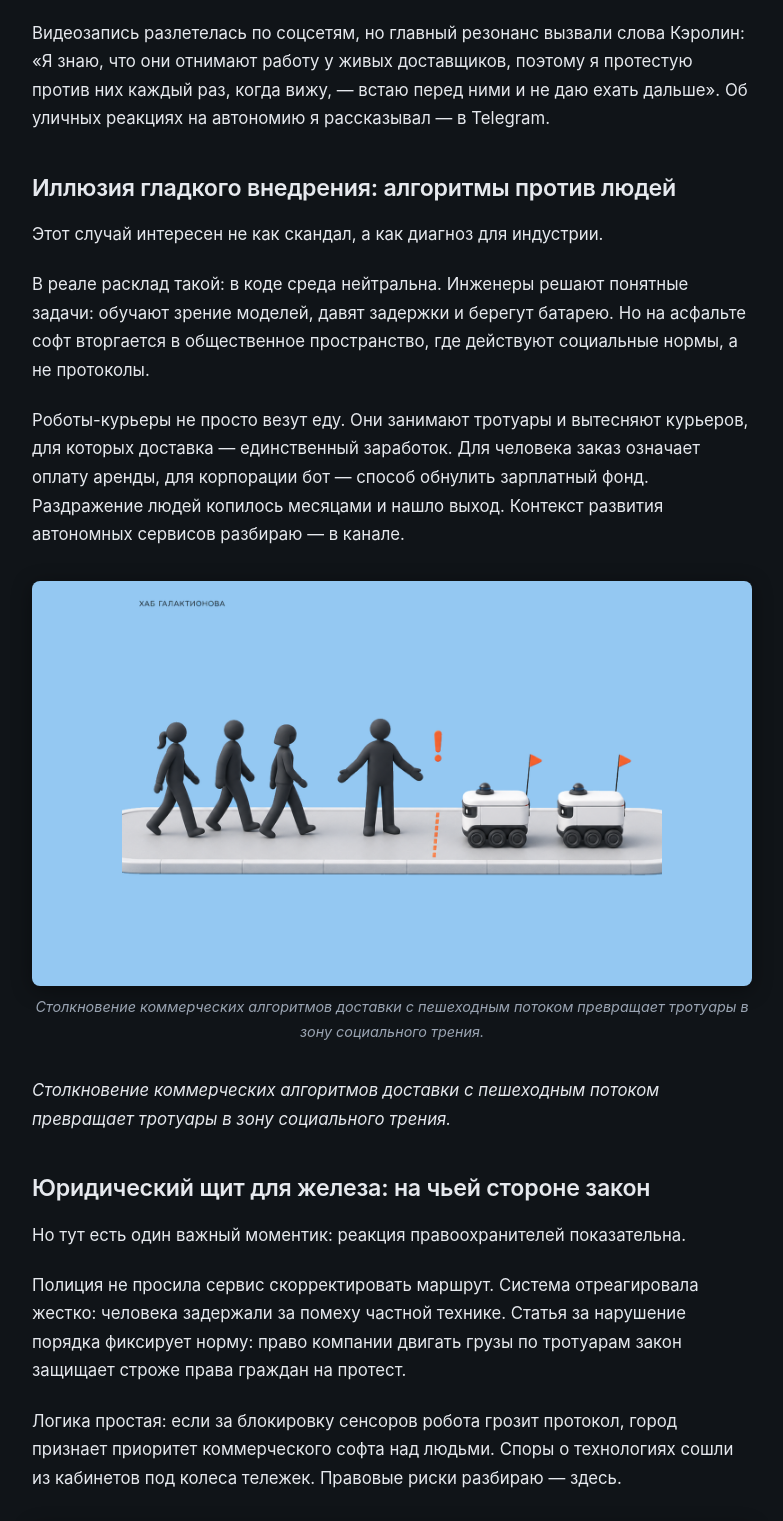
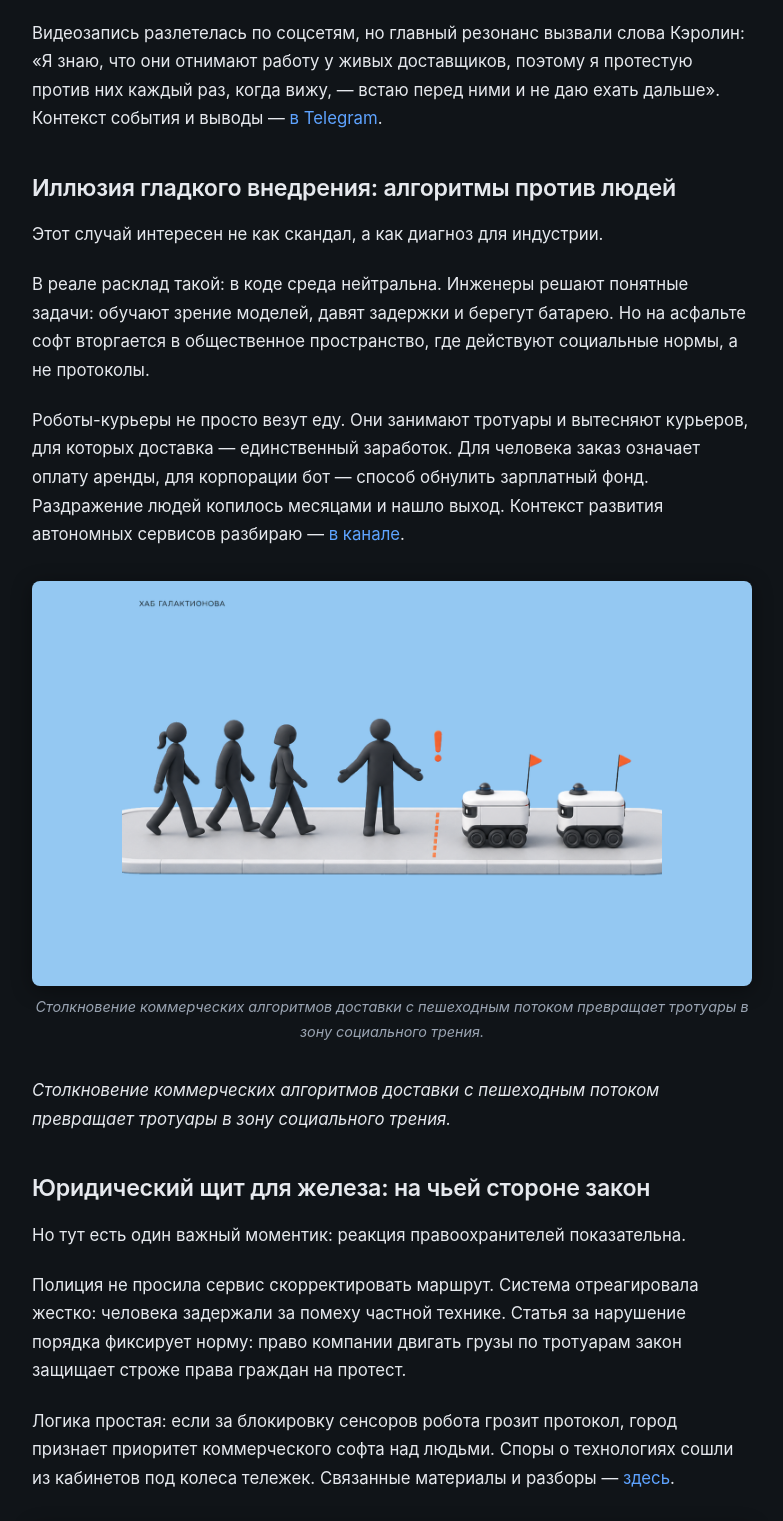
Before and after one commit to Galaktionofff/galaktionofff.github.io, a plain HTML site: page articles/uber-robot-protest-arrest/index.html in a window 1280 px wide. Shown: the part 1438-2959 px from the top of the page, without its empty margins (248-1031 px from the left). Drawn offline with Linux system fonts and the light colour scheme.

Commit message:
article: uber-robot-protest-arrest

```diff
--- a/articles/uber-robot-protest-arrest/index.html
+++ b/articles/uber-robot-protest-arrest/index.html
@@ -147,17 +147,17 @@
 <h2>Уличный луддизм 2026 года: хроника задержания</h2>
 <p>События произошли на тротуаре, где боты Uber стали обычным делом.</p>
 <p>Как <a href="https://www.theverge.com/ai-artificial-intelligence/1013541/a-woman-was-arrested-in-philly-for-blocking-a-delivery-robot">сообщило издание The Verge</a>, Кэролин Марвин (Carolyn Marvin) заблокировала сенсоры доставщика и остановила аппарат. Полиция потребовала уступить дорогу роботу. Марвин отказалась. Итог — наручники и обвинение в disorderly conduct (нарушение общественного порядка).</p>
-<p>Видеозапись разлетелась по соцсетям, но главный резонанс вызвали слова Кэролин: «Я знаю, что они отнимают работу у живых доставщиков, поэтому я протестую против них каждый раз, когда вижу, — встаю перед ними и не даю ехать дальше». Об уличных реакциях на автономию я рассказывал — в Telegram.</p>
+<p>Видеозапись разлетелась по соцсетям, но главный резонанс вызвали слова Кэролин: «Я знаю, что они отнимают работу у живых доставщиков, поэтому я протестую против них каждый раз, когда вижу, — встаю перед ними и не даю ехать дальше». Контекст события и выводы — <a href="t.me/galaktionov_hub?start=dzen">в Telegram</a>.</p>
 <h2>Иллюзия гладкого внедрения: алгоритмы против людей</h2>
 <p>Этот случай интересен не как скандал, а как диагноз для индустрии.</p>
 <p>В реале расклад такой: в коде среда нейтральна. Инженеры решают понятные задачи: обучают зрение моделей, давят задержки и берегут батарею. Но на асфальте софт вторгается в общественное пространство, где действуют социальные нормы, а не протоколы.</p>
-<p>Роботы-курьеры не просто везут еду. Они занимают тротуары и вытесняют курьеров, для которых доставка — единственный заработок. Для человека заказ означает оплату аренды, для корпорации бот — способ обнулить зарплатный фонд. Раздражение людей копилось месяцами и нашло выход. Контекст развития автономных сервисов разбираю — в канале.</p>
+<p>Роботы-курьеры не просто везут еду. Они занимают тротуары и вытесняют курьеров, для которых доставка — единственный заработок. Для человека заказ означает оплату аренды, для корпорации бот — способ обнулить зарплатный фонд. Раздражение людей копилось месяцами и нашло выход. Контекст развития автономных сервисов разбираю — <a href="t.me/galaktionov_hub?start=dzen">в канале</a>.</p>
 <figure><img src="/images/uber-robot-protest-arrest/img2.png" alt="Схема тротуара с потоком пешеходов и движением нескольких автономных тележек с индикацией конфликтных точек" loading="lazy"><figcaption><em>Столкновение коммерческих алгоритмов доставки с пешеходным потоком превращает тротуары в зону социального трения.</em></figcaption></figure>
 <p><em>Столкновение коммерческих алгоритмов доставки с пешеходным потоком превращает тротуары в зону социального трения.</em></p>
 <h2>Юридический щит для железа: на чьей стороне закон</h2>
 <p>Но тут есть один важный моментик: реакция правоохранителей показательна.</p>
 <p>Полиция не просила сервис скорректировать маршрут. Система отреагировала жестко: человека задержали за помеху частной технике. Статья за нарушение порядка фиксирует норму: право компании двигать грузы по тротуарам закон защищает строже права граждан на протест.</p>
-<p>Логика простая: если за блокировку сенсоров робота грозит протокол, город признает приоритет коммерческого софта над людьми. Споры о технологиях сошли из кабинетов под колеса тележек. Правовые риски разбираю — здесь.</p>
+<p>Логика простая: если за блокировку сенсоров робота грозит протокол, город признает приоритет коммерческого софта над людьми. Споры о технологиях сошли из кабинетов под колеса тележек. Связанные материалы и разборы — <a href="t.me/galaktionov_hub?start=dzen">здесь</a>.</p>
 <figure><img src="/images/uber-robot-protest-arrest/img3.png" alt="Полицейский патруль рядом с остановившимся роботом-курьером у бордюра на городской улице" loading="lazy"><figcaption><em>Обвинение в нарушении порядка создает судебный прецедент защиты корпоративных роботов от уличного протеста.</em></figcaption></figure>
 <p><em>Обвинение в нарушении порядка создает судебный прецедент защиты корпоративных роботов от уличного протеста.</em></p>
 <h2>Что этот сигнал значит для тех, кто строит автоматизацию</h2>
@@ -165,6 +165,8 @@
 <p>Держать в голове одну мысль: техническая реализуемость — лишь треть задачи. Можно обучить модель объезжать бордюры и свести юнит-экономику к рекордам. Но если внедрение игнорирует людей, система упрется в глухую стену.</p>
 <p>Граница между оптимизацией рутины и конфликтом проходит там, где технологии лишают людей дохода без альтернатив. Филадельфия показала: эра легкого внедрения роботов закончилась. Впереди — долгая борьба за улицы и правила сосуществования людей и машин.</p>
 <p>Как вы относитесь к роботам-курьерам на тротуарах: нужно ли наказывать за помехи машинам, или пешеходы вправе отстаивать свое пространство? Напишите в комментариях.</p>
+<hr />
+<p>Больше разборов важнейших событий индустрии и материалы, которые не выходят в блог — в моём Telegram @galaktionov_hub. Подписаться: t.me/galaktionov_hub?start=dzen</p>
     </article>
   </div>
 </body>
```
Also changed, not shown: feed.xml (+6 -4 lines).
